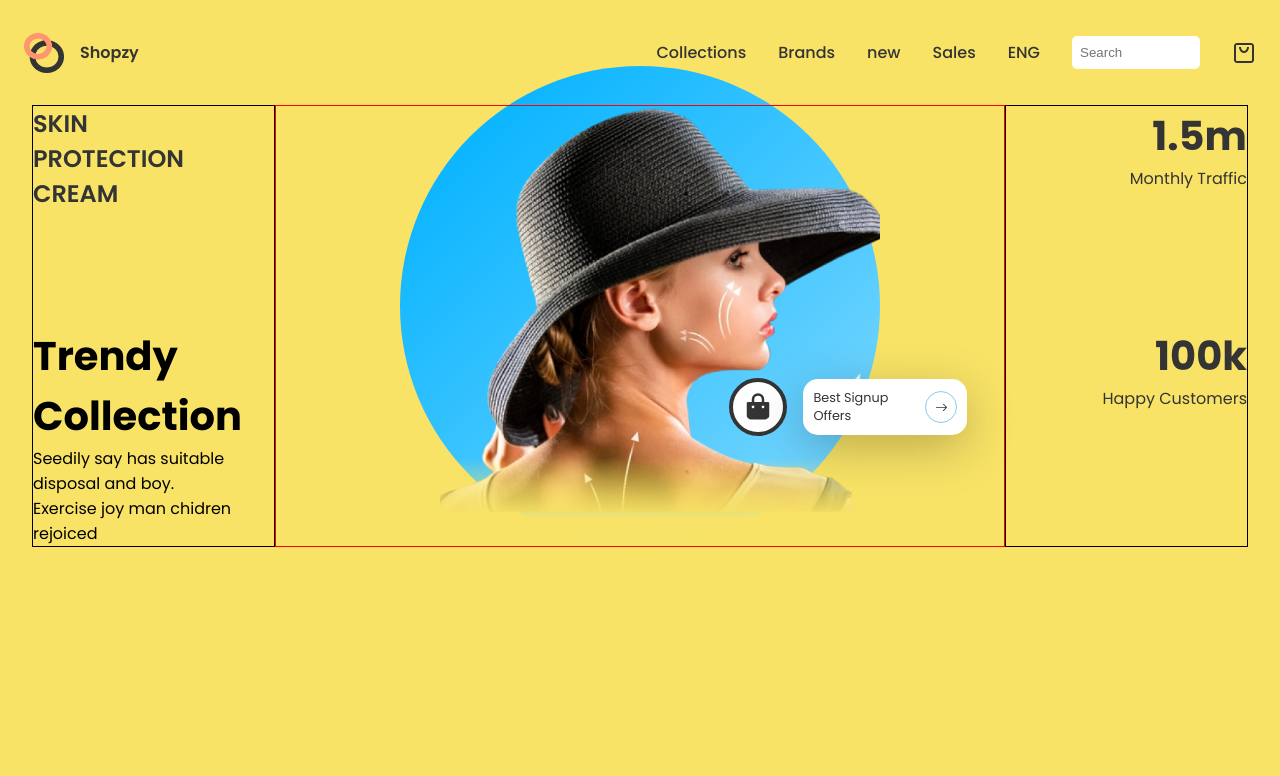
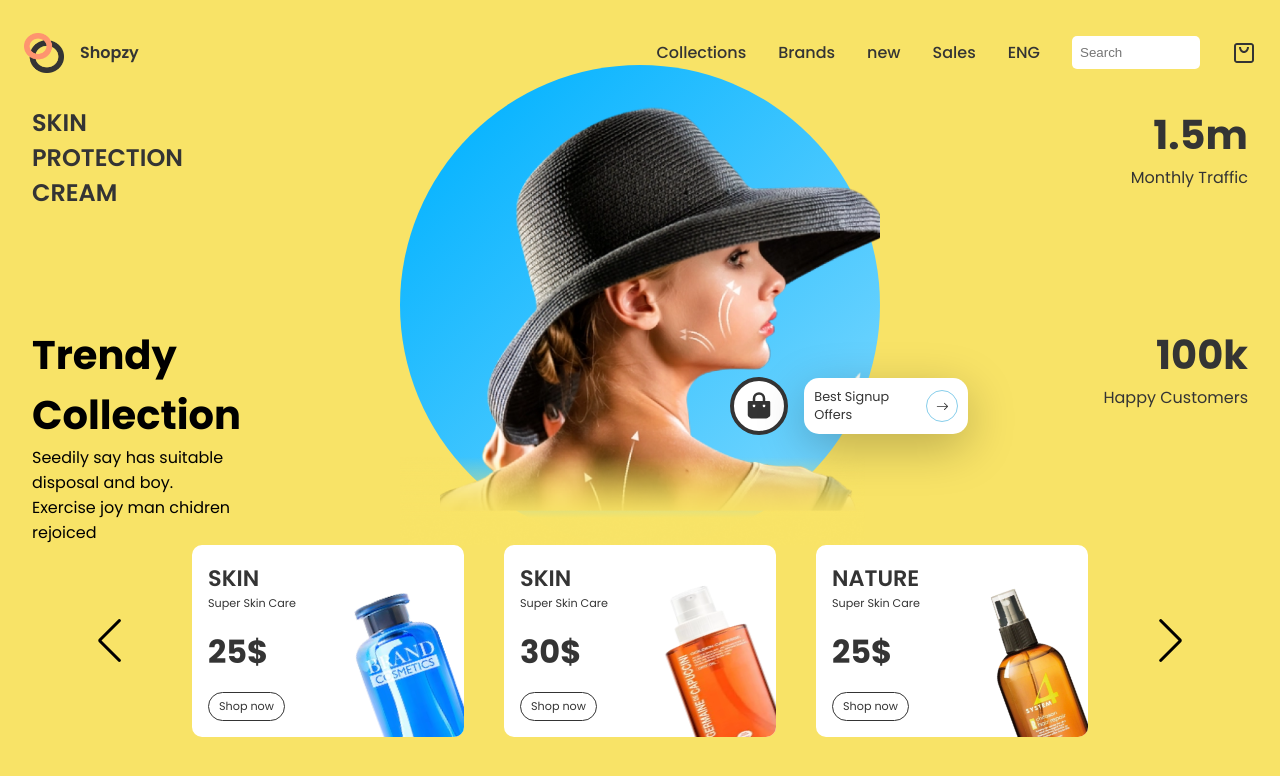
Before and after one commit to kirtiraj22/shopzy, a React (Create React App) app: page / in a window 1280 px wide. Shown: the top 776 px of the page. Built offline with nearby package versions, Linux system fonts and the light colour scheme.

Commit message:
added slider

```diff
--- a/src/App.js
+++ b/src/App.js
@@ -1,12 +1,13 @@
 import './App.css';
 import Header from './components/header/Header';
 import Hero from './components/hero/Hero';
-
+import Slider from './components/slider/Slider';
 function App() {
   return (
     <div className='App'>
       <Header />
       <Hero />
+      <Slider />
     </div>
   );
 }
--- a/src/components/hero/Hero.module.css
+++ b/src/components/hero/Hero.module.css
@@ -5,7 +5,6 @@
 }
 
 .wrapper{
-    border: 1px solid red;
     display: flex;
     align-items: baseline;
     justify-content: center;
@@ -74,7 +73,6 @@
 }
 
 .h_sides{
-    border: 1px solid black;
     display: grid;
     grid-template-rows: 1fr 1fr;
 }
--- /dev/null
+++ b/src/components/slider/Slider.css
@@ -0,0 +1,73 @@
+.s-container{
+    position: relative;
+}
+
+.s-container .swiper{
+    width: 70%;
+    height: 12rem;
+    position: unset;
+}
+
+.s-container .swiper-slide{
+    background: white;
+    display: flex;
+    border-radius: 10px;
+    padding: 1rem;
+    box-sizing: border-box;
+    overflow: hidden;
+}
+
+.s-container .swiper-button-prev{
+    left: 6rem;
+}
+
+.s-container .swiper-button-next{
+    right: 6rem;
+}
+
+.s-container .swiper-button-next,
+.s-container .swiper-button-prev{
+    color: black;
+}
+
+.left-s{
+    display: flex;
+    flex-direction: column;
+    justify-content: space-between;
+}
+
+.name{
+    display: flex;
+    flex-direction: column;
+}
+
+.name>:nth-child(1){
+    font-size: 1.4rem;
+    font-weight: 600;
+}
+
+.name>:nth-child(2){
+    font-size: .7rem;
+}
+
+.left-s>:nth-child(2){
+    font-weight: bold;
+    font-size: 2rem;
+}
+
+.left-s>:nth-child(3){
+    padding: 5px 10px;
+    border: 1px solid var(--black);
+    font-size: .7rem;
+    width: max-content;
+    border-radius: 15px;
+}
+
+.img-p{
+    transform: rotate(-20deg);
+    position: absolute;
+    right: 0;
+    width: 40%;
+    height: 100%;
+    bottom: -20%;
+}
--- /dev/null
+++ b/src/components/slider/Slider.jsx
@@ -0,0 +1,44 @@
+import React from 'react';
+import { Swiper, SwiperSlide } from 'swiper/react';
+import { Pagination, Navigation } from 'swiper';
+import 'swiper/css';
+import 'swiper/css/pagination';
+import 'swiper/css/navigation';
+import './Slider.css';
+import { SliderProducts } from '../../data/products';
+const Slider = () => {
+  return (
+    <div className='s-container'>
+      <Swiper
+        modules={[Pagination, Navigation]}
+        className='mySwipper'
+        navigation
+        loopFillGroupWithBlank={true}
+        slidesPerView={3}
+        spaceBetween={40}
+        slidesPerGroup={1}
+        loop={true}
+      >
+        {SliderProducts.map((slide, i) => (
+          <SwiperSlide>
+            <div className='left-s'>
+              <div className='name'>
+                <span>{slide.name}</span>
+                <span>{slide.detail}</span>
+              </div>
+              <span>{slide.price}$</span>
+              <div>Shop now</div>
+            </div>
+            <img
+              src={slide.img}
+              alt='product-img'
+              className='img-p'
+            />
+          </SwiperSlide>
+        ))}
+      </Swiper>
+    </div>
+  );
+};
+
+export default Slider;
```
Also changed, not shown: 1 other file (tests, documents, lock files or other folders).
